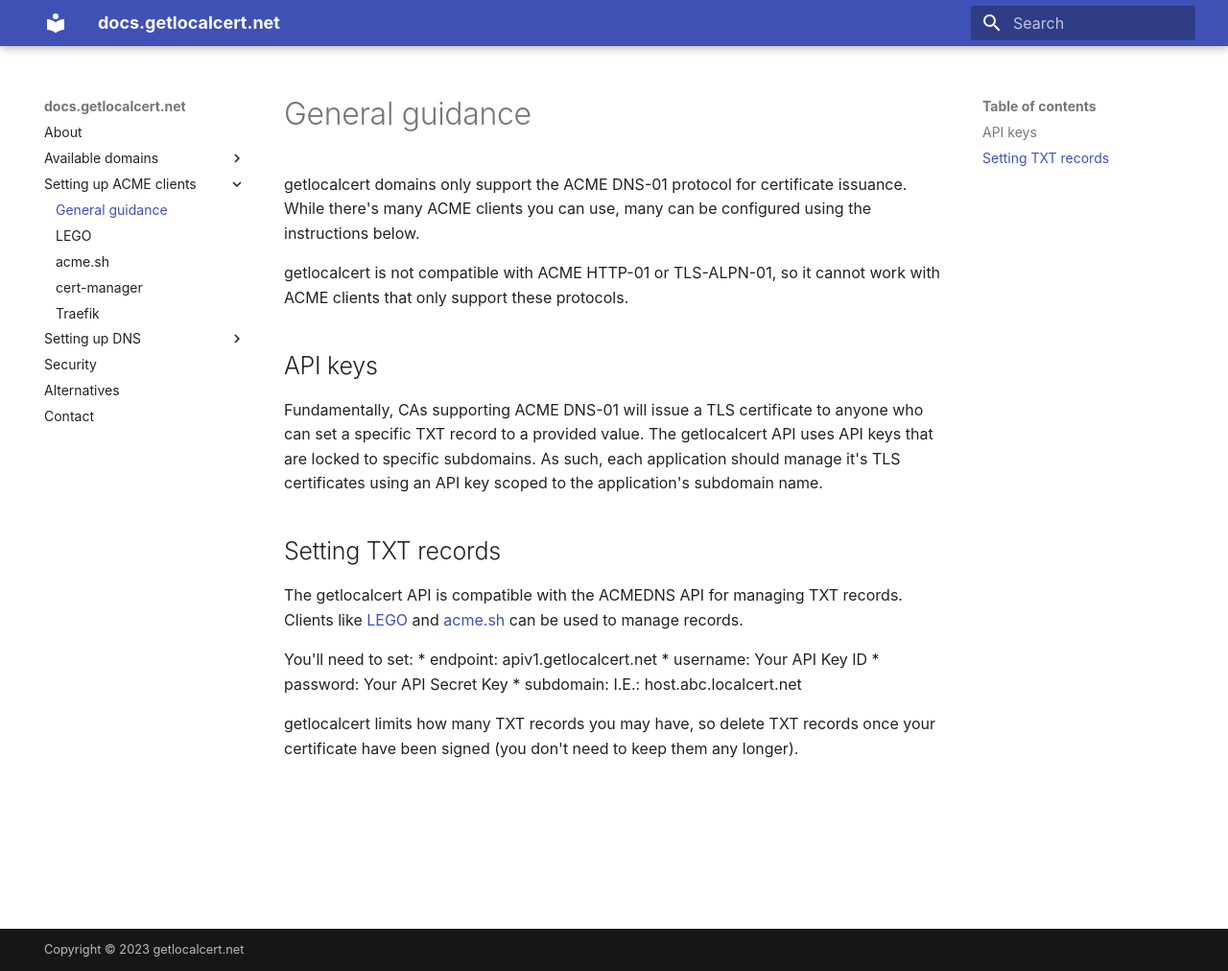
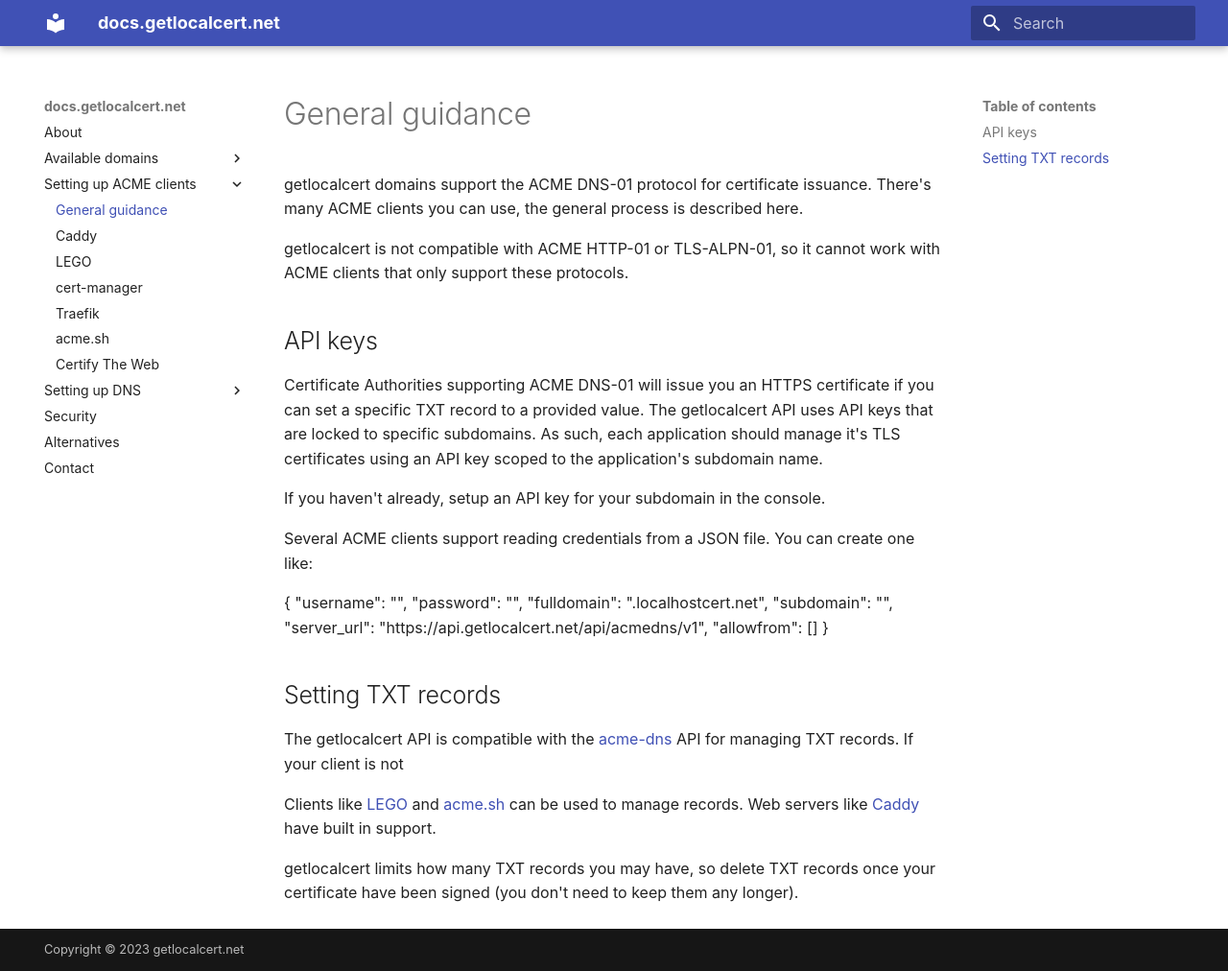
Before and after one commit to getlocalcert/docs, an MkDocs documentation site: the page built from website/docs/acme-clients/index.md, in a window 1280 px wide and 1012 px high. Shown: the whole window at 96% size. Built offline with MkDocs 1.6.1 and Material for MkDocs 9.7.7, drawn with Linux system fonts in a browser that asks for light colours.

Commit message:
Caddy and Certify The Web

```diff
--- a/website/docs/acme-clients/index.md
+++ b/website/docs/acme-clients/index.md
@@ -1,25 +1,39 @@
 # General guidance
 
-getlocalcert domains only support the ACME DNS-01 protocol for certificate issuance.
-While there's many ACME clients you can use, many can be configured using the instructions below.
+getlocalcert domains support the ACME DNS-01 protocol for certificate issuance.
+There's many ACME clients you can use, the general process is described here.
 
 getlocalcert is not compatible with ACME HTTP-01 or TLS-ALPN-01, so it cannot work with ACME clients that only support these protocols.
 
 ## API keys
 
-Fundamentally, CAs supporting ACME DNS-01 will issue a TLS certificate to anyone who can set a specific TXT record to a provided value.
+Certificate Authorities supporting ACME DNS-01 will issue you an HTTPS certificate if you can set a specific TXT record to a provided value.
 The getlocalcert API uses API keys that are locked to specific subdomains.
 As such, each application should manage it's TLS certificates using an API key scoped to the application's subdomain name.
 
+If you haven't already, setup an API key for your subdomain in the console.
+
+Several ACME clients support reading credentials from a JSON file.
+You can create one like:
+
+  {
+    "username": "<yourApiKeyId>",
+    "password": "<yourApiKeySecret>",
+    "fulldomain": "<subdomain>.localhostcert.net",
+    "subdomain": "<subdomain>",
+    "server_url": "https://api.getlocalcert.net/api/acmedns/v1",
+    "allowfrom": []
+  }
+
 ## Setting TXT records
 
-The getlocalcert API is compatible with the ACMEDNS API for managing TXT records.
+The getlocalcert API is compatible with the [acme-dns](https://github.com/joohoi/acme-dns) API for managing TXT records.
+If your client is not
+
+
+
+
 Clients like [LEGO](./lego/) and [acme.sh](./acme-sh/) can be used to manage records.
-
-You'll need to set:
-* endpoint: apiv1.getlocalcert.net
-* username: Your API Key ID
-* password: Your API Secret Key
-* subdomain: I.E.: host.abc.localcert.net
+Web servers like [Caddy](./caddy/) have built in support.
 
 getlocalcert limits how many TXT records you may have, so delete TXT records once your certificate have been signed (you don't need to keep them any longer).
--- a/website/mkdocs.yml
+++ b/website/mkdocs.yml
@@ -28,10 +28,12 @@ nav:
     - 'domains/bring-your-own-domain.md'
   - 'Setting up ACME clients':
     - 'acme-clients/index.md'
+    - 'acme-clients/caddy.md'
     - 'acme-clients/lego.md'
-    - 'acme-clients/acme-sh.md'
     - 'acme-clients/cert-manager.md'
     - 'acme-clients/traefik.md'
+    - 'acme-clients/acme-sh.md'
+    - 'acme-clients/certify-the-web.md'
   - 'Setting up DNS':
     - 'dns/index.md'
     - 'dns/split-view.md'
```
Also changed, not shown: website/docs/acme-clients/caddy.md (added, +59 -0 lines), website/docs/acme-clients/certify-the-web.md (added, +13 -0 lines).
